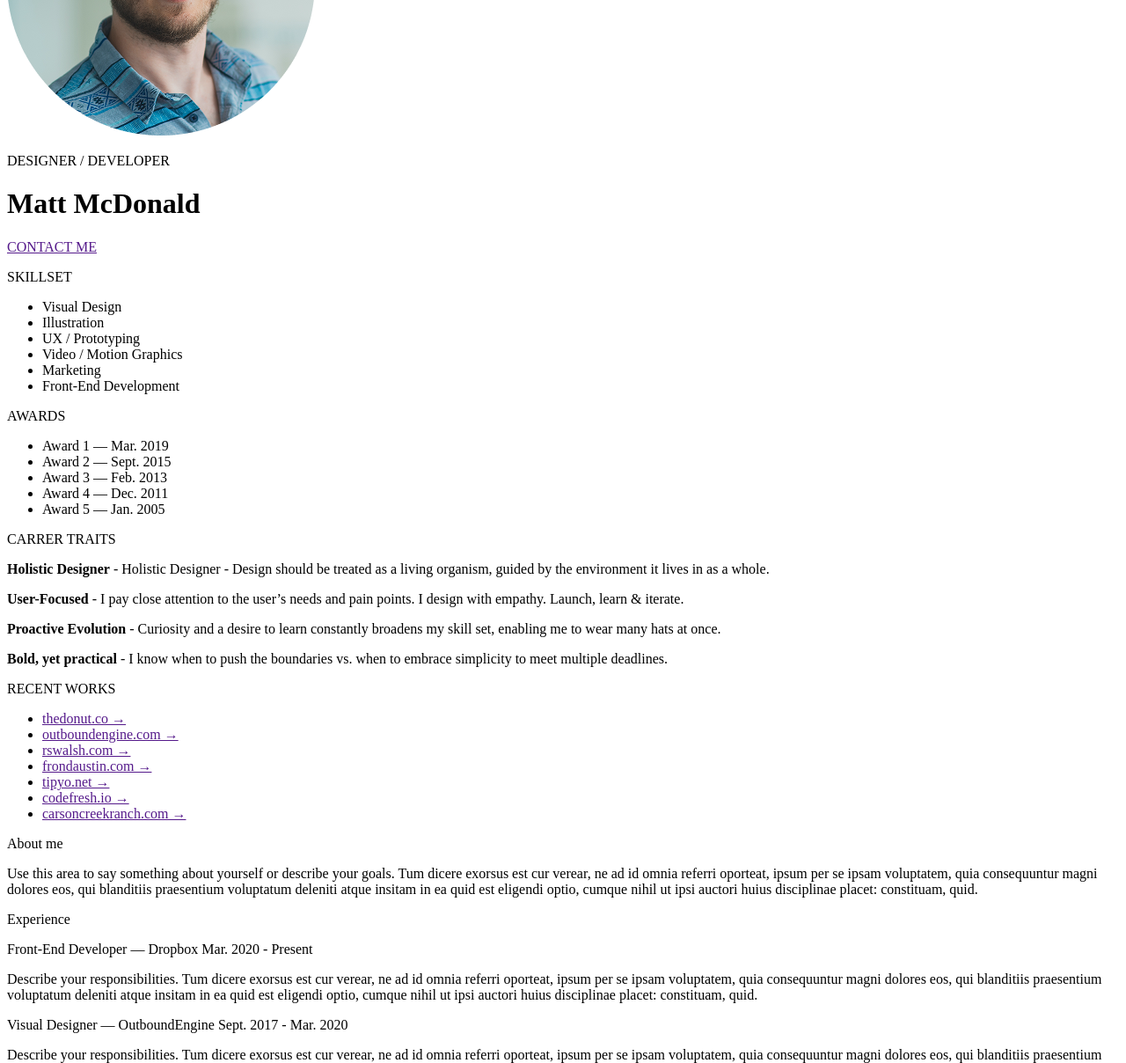
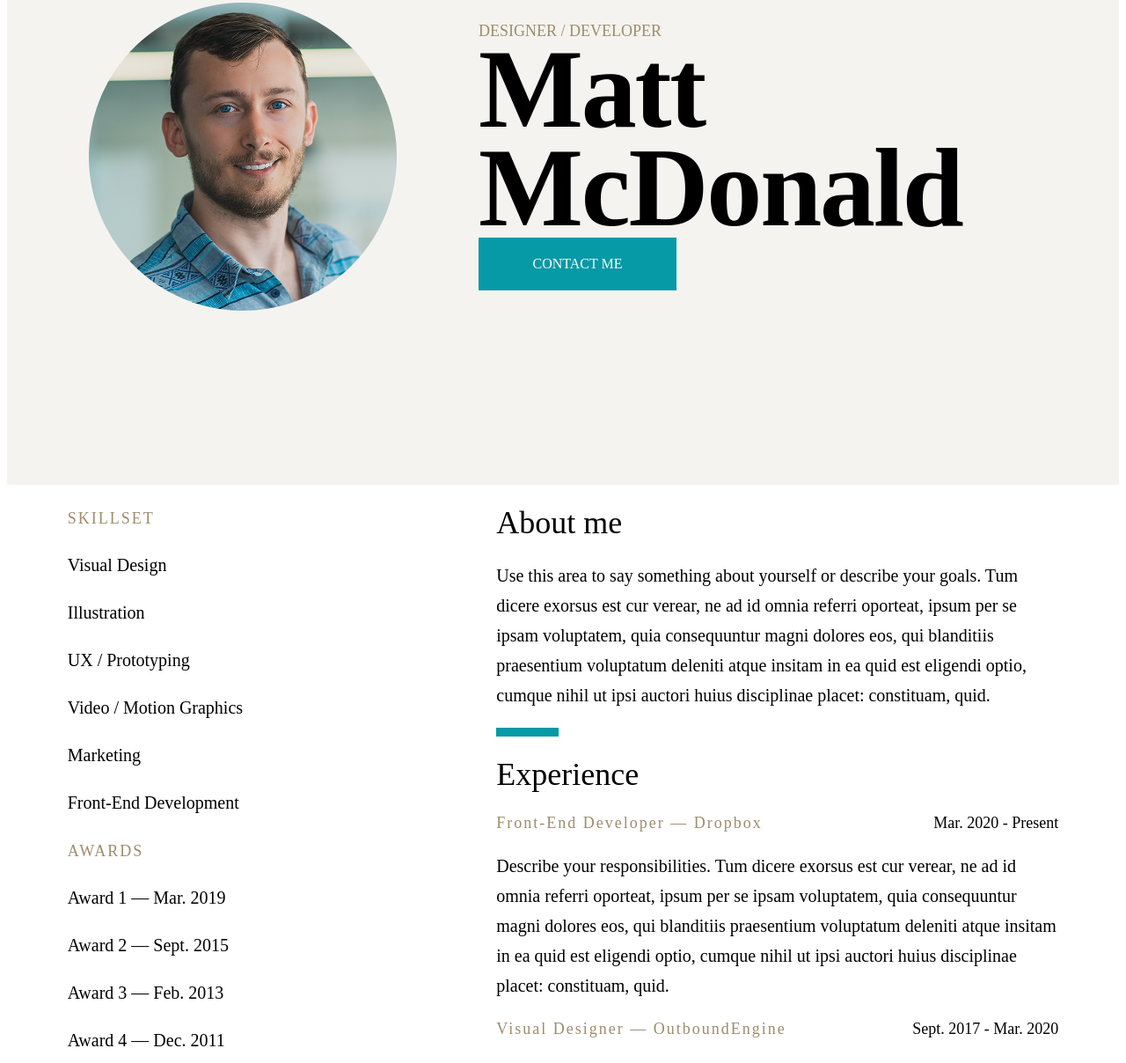
Before and after one commit to Gabriel-M-Medeiros/gabriel-medeiros, a plain HTML site: page index.html in a window 1280 px wide. Shown: the part 204-1412 px from the top of the page at 88% size. Drawn offline with Linux system fonts and the light colour scheme.

Commit message:
start of css configuration and html adjustments

```diff
--- a/index.html
+++ b/index.html
@@ -7,62 +7,57 @@
     <title>Resume</title>
 </head>
 <body>
-    <div class="main">
+    <div class="container">
         <div class="header">
             <div class="image"><img src="images/image.png"></div>
             <div class="name">
                 <p>DESIGNER / DEVELOPER</p>
                 <h1>Matt McDonald</h1>
-                <a href="">CONTACT ME</a>
+                <div class="contact"><a href="">CONTACT ME</a></div>
             </div>
         </div>
-        <div class="info">
+        <div class="main">
             <div class="left">
-                <div class="skillset">
+                <div class="boxleft">
                     <p><span class="emphasis">SKILLSET</span></p>
-                    <ul>
-                        <li>Visual Design</li>
-                        <li>Illustration</li>
-                        <li>UX / Prototyping</li>
-                        <li>Video / Motion Graphics</li>
-                        <li>Marketing</li>
-                        <li>Front-End Development</li>
-                    </ul>
+                    <p>Visual Design</p>
+                    <p>Illustration</p>
+                    <p>UX / Prototyping</p>
+                    <p>Video / Motion Graphics</p>
+                    <p>Marketing</p>
+                    <p>Front-End Development</p>
                 </div>
-                <div class="awards">
+                <div class="boxleft">
                     <p><span class="emphasis">AWARDS</span></p>
-                    <ul>
-                        <li>Award 1 — Mar. 2019</li>
-                        <li>Award 2 — Sept. 2015</li>
-                        <li>Award 3 — Feb. 2013</li>
-                        <li>Award 4 — Dec. 2011</li>
-                        <li>Award 5 — Jan. 2005</li>
-                    </ul>
+                    <p>Award 1 — Mar. 2019</p>
+                    <p>Award 2 — Sept. 2015</p>
+                    <p>Award 3 — Feb. 2013</p>
+                    <p>Award 4 — Dec. 2011</p>
+                    <p>Award 5 — Jan. 2005</p>
                 </div>
-                <div class="carrertraits">
+                <div class="boxleft">
                     <p><span class="emphasis">CARRER TRAITS</span></p>
                     <p><b>Holistic Designer</b> - Holistic Designer - Design should be treated as a living organism, guided by the environment it lives in as a whole.</p>
                     <p><b>User-Focused</b> - I pay close attention to the user’s needs and pain points. I design with empathy. Launch, learn & iterate.</p>
                     <p><b>Proactive Evolution</b> - Curiosity and a desire to learn constantly broadens my skill set, enabling me to wear many hats at once.</p>
                     <p><b>Bold, yet practical</b> - I know when to push the boundaries vs. when to embrace simplicity to meet multiple deadlines.</p>
                 </div>
-                <div class="recentworks">
+                <div class="lrecentwork">
                     <p><span class="emphasis">RECENT WORKS</span></p>
-                    <ul>
-                        <li><a href="">thedonut.co →</a> </li>
-                        <li><a href="">outboundengine.com →</a></li>
-                        <li><a href="">rswalsh.com →</a></li>
-                        <li><a href="">frondaustin.com →</a></li>
-                        <li><a href="">tipyo.net →</a></li>
-                        <li><a href="">codefresh.io →</a></li>
-                        <li><a href="">carsoncreekranch.com →</a></li>
-                    </ul>
+                    <p><a href="" class="links">thedonut.co →</a> </p>
+                    <p><a href="" class="links">outboundengine.com →</a></p>
+                    <p><a href="" class="links">rswalsh.com →</a></p>
+                    <p><a href="" class="links">frondaustin.com →</a></p>
+                    <p><a href="" class="links">tipyo.net →</a></p>
+                    <p><a href="" class="links">codefresh.io →</a></p>
+                    <p><a href="" class="links">carsoncreekranch.com →</a></p>
                 </div>
             </div>
             <div class="right">
                 <div class="aboutme">
                     <p><span class="rtitle">About me</span></p>
                     <p>Use this area to say something about yourself or describe your goals.  Tum dicere exorsus est cur verear, ne ad id omnia referri oporteat, ipsum per se ipsam voluptatem, quia consequuntur magni dolores eos, qui blanditiis praesentium voluptatum deleniti atque insitam in ea quid est eligendi optio, cumque nihil ut ipsi auctori huius disciplinae placet: constituam, quid.</p>
+                    <div class="eline"></div>
                 </div>
                 <div class="experience">
                     <p><span class="rtitle">Experience</span></p>
@@ -114,14 +109,14 @@
                             <img src="images/astonmartin.png">
                             <div class="ptitle">
                                 <span class="emphasis">Aston Martin</span>
-                                <a href="">Acessar →</a>
+                                <a href="" class="links">Acessar →</a>
                             </div>
                         </div>
                         <div class="astonmartin">
                             <img src="images/simplewebsite.png">
                             <div class="ptitle">
                                 <span class="emphasis">Simple Website</span>
-                                <a href="">Acessar →</a>
+                                <a href="" class="links">Acessar →</a>
                             </div>
                         </div>
                     </div>
@@ -131,8 +126,8 @@
         <div class="footer">
             <div class="ftbox">
                 <h1>Get in touch!</h1>
-                <p><span class="fttext">youremail@email.com</span></p>
-                <p><span class="fttext">(xx) xxxxx-xxxx</span></p>
+                <span class="fttext">youremail@email.com</span>
+                <span class="fttext">(xx) xxxxx-xxxx</span>
                 <div class="socials">
                     <a href=""><img src="images/facebook.png"></a>
                     <a href=""><img src="images/instagram.png"></a>
--- a/style/style.css
+++ b/style/style.css
@@ -0,0 +1,150 @@
+:root{
+    --primary: #0699A6;
+    --sedundary: #9E8C6C;
+    --text: #000000;
+}
+.container{
+    width: 100%;
+    max-width: 1440px;
+    margin: 0 auto;
+    display: flex;
+    flex-direction: column;
+}
+.header{
+    width: 100%;
+    max-width: 1440px;
+    height: 747px;
+    background-color:  rgba(158, 140, 108, 0.1);
+    display: flex;
+    flex-direction: row;
+    align-items: center;
+    justify-content: space-evenly;
+}
+.image{
+    width: 350px;
+    height: 350px;
+}
+.name{
+    width: 100%;
+    max-width: 635px;
+}
+.name p{
+    margin: 0px;
+    font-size: 18px;
+    color: var(--sedundary);
+    /* inserir fonte PT Sans Narrow*/
+}
+.name h1{
+    letter-spacing: -2.17px;
+    line-height: 112px;
+    margin: 0px;
+    font-size: 126px;
+    color: var(--text);
+    /* inserir fonte Playfair Display*/
+}
+.contact{
+    width: 225px;
+    height: 60px;
+    background-color: var(--primary);
+    display: flex;
+    justify-content: center;
+    align-items: center;
+}
+.contact a{
+    text-decoration: none;
+    color: #FFFFFF;
+    /* inserir fonte: PT Sans Narrow */
+}
+.main{
+    display: flex;
+    flex-direction: row;
+    justify-content: space-around;
+}
+.left{
+    width: 100%;
+    max-width: 350px;
+}
+.right{
+    width: 100%;
+    max-width: 639px;
+}
+.emphasis{
+    font-size: 18px;
+    color: var(--sedundary);
+    line-height: 24px;
+    letter-spacing: 2px;
+    /* inserir fonte: PT Sans Narrow */
+}
+.boxleft p{
+    font-size: 20px;
+    letter-spacing: 0px;
+    line-height: 34px;
+    color: var(--text);
+    /* inserir fonte: PT Sans Narrow */
+}
+.rtitle{
+    font-size: 36px;
+    line-height: 46px;
+    letter-spacing: 0px;
+    color: var(--text);
+    /* inserir fonte Playfair Display*/
+}
+.right p{
+    font-size: 20px;
+    letter-spacing: 0px;
+    line-height: 34px;
+    color: var(--text);
+    /* inserir fonte: PT Sans Narrow */
+}
+.pdate{
+    font-size: 18px;
+    line-height: 24px;
+    letter-spacing: 0px;
+    /* inserir fonte: PT Sans Narrow */
+}
+.ptitle {
+    display: flex;
+    flex-direction: row;
+    justify-content: space-between;
+}
+.eline{
+    width: 71px;
+    height: 10px;
+    background-color: var(--primary);
+}
+.portfolio{
+    display: flex;
+    flex-direction: row;
+    justify-content: space-between;
+}
+.links{
+    text-decoration: none;
+    color: var(--primary);
+    font-size: 20px;
+    letter-spacing: 0px;
+    line-height: 34px;
+    /* inserir fonte: PT Sans Narrow */
+}
+.ftbox{
+    display: flex;
+    flex-direction: column;
+    align-items: center;
+}
+.ftbox h1{
+    font-size: 66px;
+    line-height: 82px;
+    letter-spacing: 1.14px;
+    color: var(--text);
+}
+.fttext{
+    font-size: 36px;
+    line-height: 46px;
+    letter-spacing: 0px;
+    color: var(--primary);
+    /* inserir fonte Playfair Display*/
+}
+.socials{
+    width: 242.96px;
+    display: flex;
+    justify-content: space-between;
+}
```
